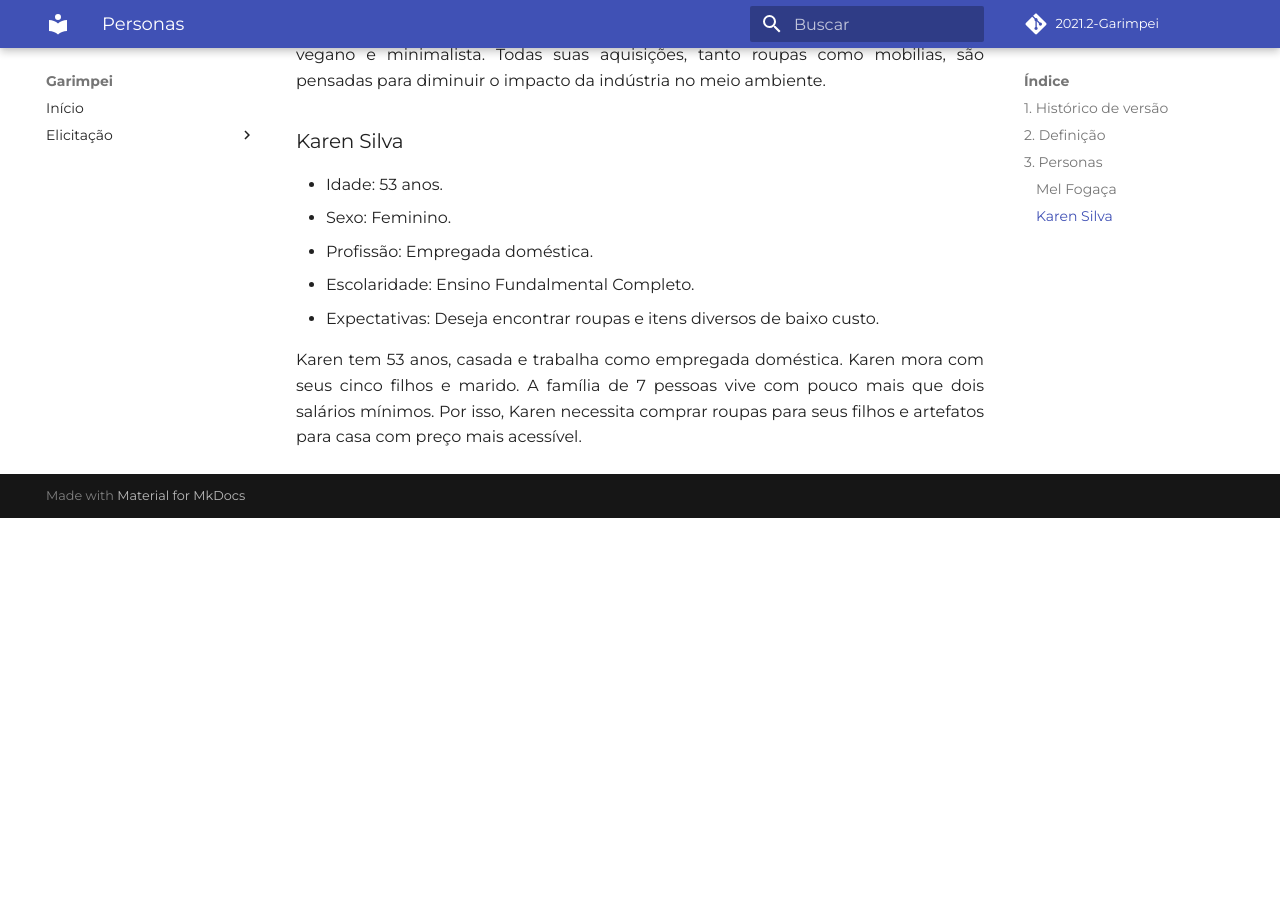
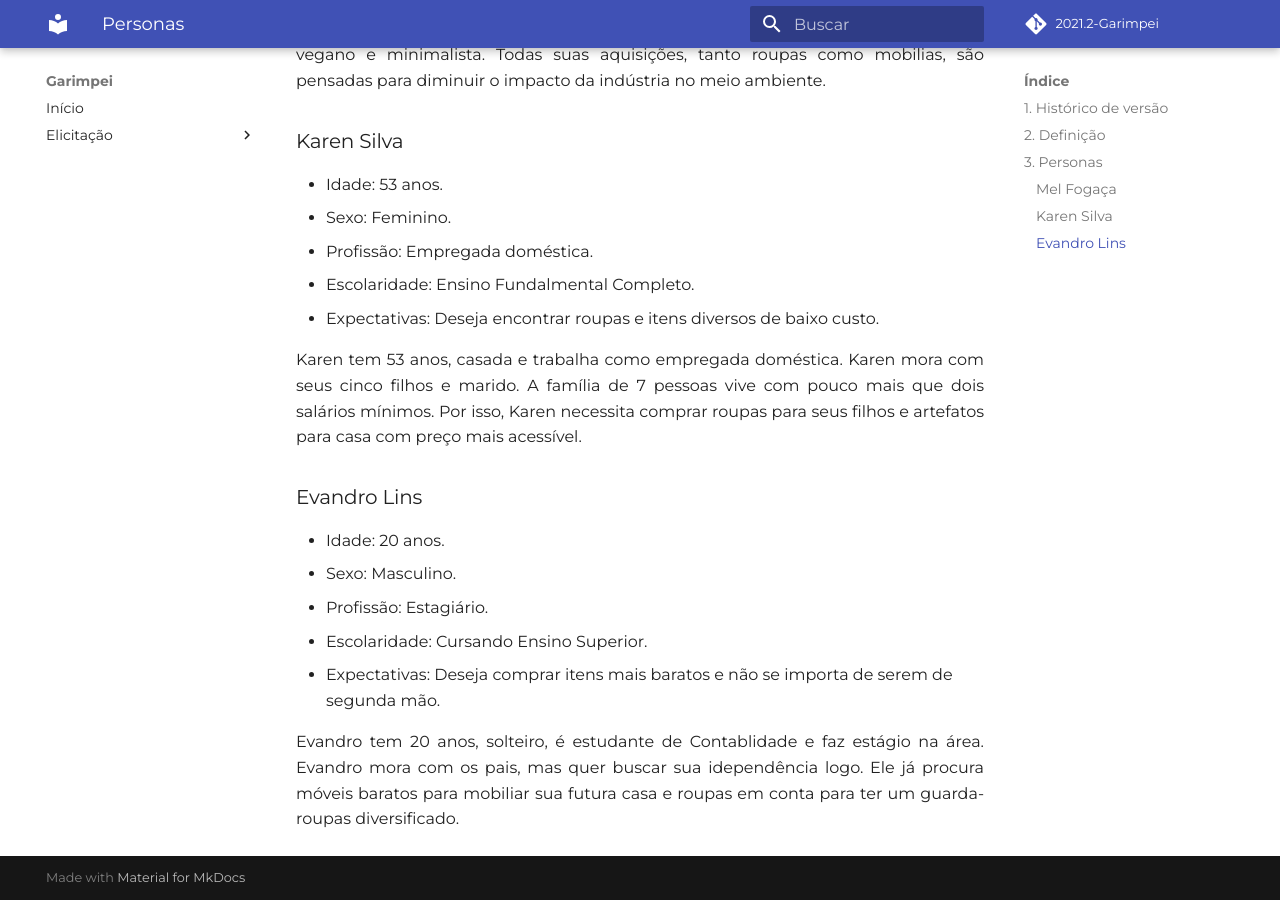
Before and after one commit to UnBArqDsw2021-2/2021.2_G5_Garimpei, an MkDocs documentation site: the page built from docs/content/elicitacao/personas.md, in a window 1280 px wide and 900 px high, scrolled down 950 px. Built offline with MkDocs 1.6.1 and Material for MkDocs 9.7.7, drawn with Linux system fonts in a browser that asks for light colours; some web fonts are replaced; comment, search, counter and statistics services are not loaded; before the commit the page ends 1468 px from its top, so only the background shows below that.

Commit message:
add persona Evandro

```diff
--- a/docs/content/elicitacao/personas.md
+++ b/docs/content/elicitacao/personas.md
@@ -29,3 +29,12 @@ Mel tem 35 anos, divorciada, formada em Nutrição e possui o próprio consultó
 - Expectativas: Deseja encontrar roupas e itens diversos de baixo custo.
 
 Karen tem 53 anos, casada e trabalha como empregada doméstica. Karen mora com seus cinco filhos e marido. A família de 7 pessoas vive com pouco mais que dois salários mínimos. Por isso, Karen necessita comprar roupas para seus filhos e artefatos para casa com preço mais acessível.
+
+### Evandro Lins
+- Idade: 20 anos.
+- Sexo: Masculino.
+- Profissão: Estagiário.
+- Escolaridade: Cursando Ensino Superior.
+- Expectativas: Deseja comprar itens mais baratos e não se importa de serem de segunda mão.
+
+Evandro tem 20 anos, solteiro, é estudante de Contablidade e faz estágio na área. Evandro mora com os pais, mas quer buscar sua idependência logo. Ele já procura móveis baratos para mobiliar sua futura casa e roupas em conta para ter um guarda-roupas diversificado.
```
